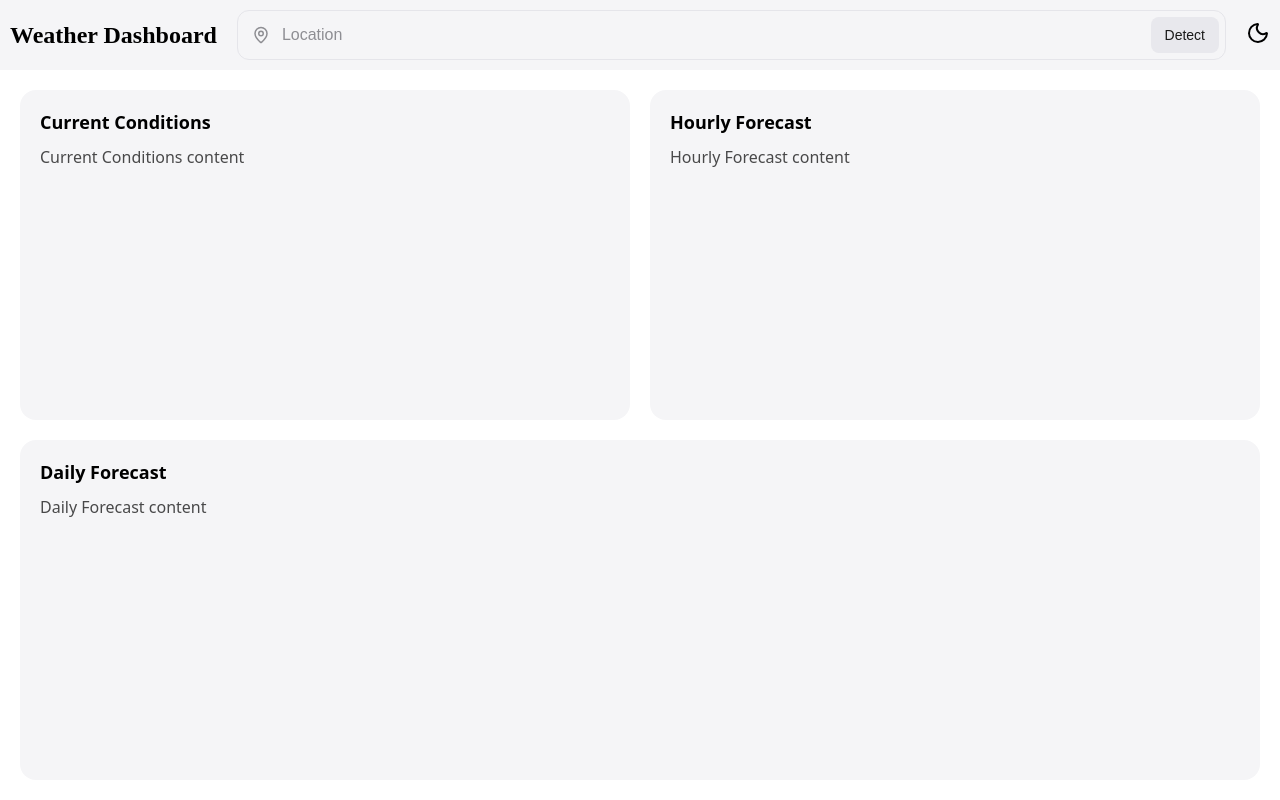
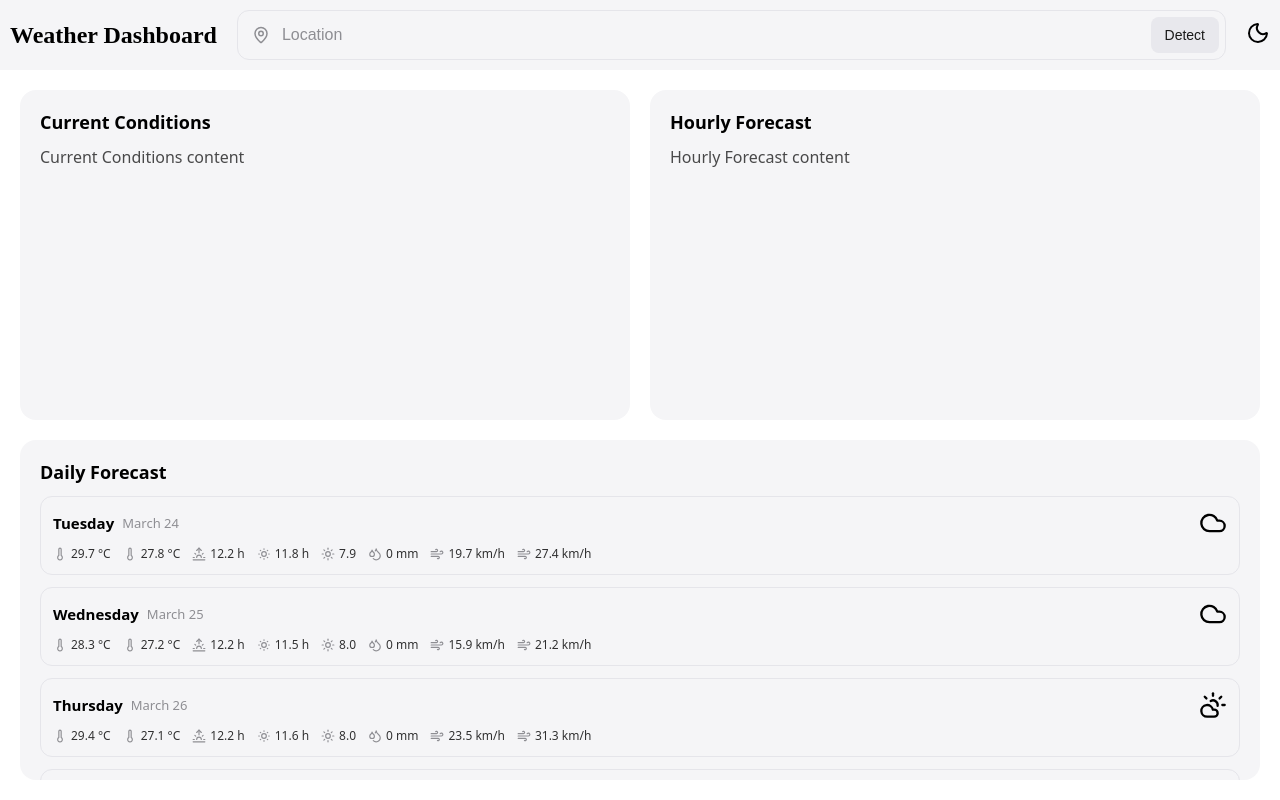
Before and after one commit to Amaan-Kazi/Weather, a React (Vite) app: page / in a window 1280 px wide. Built offline with nearby package versions, Linux system fonts and the light colour scheme; a web font is replaced by a local one.

Commit message:
feat: daily forecast

```diff
--- /dev/null
+++ b/src/components/DailyForecast.jsx
@@ -0,0 +1,115 @@
+import {
+  Sun,
+  CloudSun,
+  Cloud,
+  CloudFog,
+  CloudDrizzle,
+  CloudRain,
+  Snowflake,
+  CloudLightning,
+  Thermometer,
+  Sunrise,
+  Sunset,
+  SunMedium,
+  Droplets,
+  Wind,
+  Gauge,
+} from "lucide-react";
+
+const weatherCodeToIcon = (code) => {
+  switch (code) {
+    case 0:
+      return { icon: Sun, label: "Clear sky" };
+    case 1:
+      return { icon: CloudSun, label: "Mainly clear" };
+    case 2:
+      return { icon: CloudSun, label: "Partly cloudy" };
+    case 3:
+      return { icon: Cloud, label: "Overcast" };
+    case 45:
+    case 48:
+      return { icon: CloudFog, label: "Fog" };
+    case 51:
+    case 53:
+    case 55:
+      return { icon: CloudDrizzle, label: "Drizzle" };
+    case 56:
+    case 57:
+      return { icon: CloudDrizzle, label: "Freezing drizzle" };
+    case 61:
+    case 63:
+    case 65:
+      return { icon: CloudRain, label: "Rain" };
+    case 66:
+    case 67:
+      return { icon: CloudRain, label: "Freezing rain" };
+    case 71:
+    case 73:
+    case 75:
+      return { icon: Snowflake, label: "Snowfall" };
+    case 77:
+      return { icon: Snowflake, label: "Snow grains" };
+    case 80:
+    case 81:
+    case 82:
+      return { icon: CloudRain, label: "Rain showers" };
+    case 85:
+    case 86:
+      return { icon: Snowflake, label: "Snow showers" };
+    case 95:
+      return { icon: CloudLightning, label: "Thunderstorm" };
+    case 96:
+    case 99:
+      return { icon: CloudLightning, label: "Thunderstorm with hail" };
+    default:
+      return { icon: Cloud, label: "Unknown" };
+  }
+};
+
+const formatDate = (date) => {
+  const options = { day: "numeric", month: "long" };
+  return date.toLocaleDateString("en-US", options);
+};
+
+const formatDay = (date) => {
+  return date.toLocaleDateString("en-US", { weekday: "long" });
+};
+
+const dataFields = [
+  { key: "temperature_2m_max", label: "High", unit: "°C", icon: Thermometer, tooltip: "Maximum temperature" },
+  { key: "temperature_2m_min", label: "Low", unit: "°C", icon: Thermometer, tooltip: "Minimum temperature" },
+  { key: "daylight_duration", label: "Daylight", unit: "h", icon: Sunrise, tooltip: "Total daylight hours", convert: (v) => (v / 3600).toFixed(1) },
+  { key: "sunshine_duration", label: "Sunshine", unit: "h", icon: SunMedium, tooltip: "Total sunshine hours", convert: (v) => (v / 3600).toFixed(1) },
+  { key: "uv_index_max", label: "UV Index", unit: "", icon: Sun, tooltip: "Maximum UV index", convert: (v) => v.toFixed(1) },
+  { key: "precipitation_sum", label: "Precipitation", unit: "mm", icon: Droplets, tooltip: "Total precipitation" },
+  { key: "wind_speed_10m_max", label: "Wind", unit: "km/h", icon: Wind, tooltip: "Maximum wind speed" },
+  { key: "wind_gusts_10m_max", label: "Gusts", unit: "km/h", icon: Wind, tooltip: "Maximum wind gusts" },
+];
+
+export default function DailyForecastItem({ data }) {
+  const dayDate = new Date(data.time);
+  const weatherIcon = weatherCodeToIcon(data.weather_code);
+  const WeatherIconComponent = weatherIcon.icon;
+
+  return (
+    <div className="daily-forecast-item">
+      <div className="daily-forecast-header">
+        <div className="daily-forecast-day">{formatDay(dayDate)}</div>
+        <div className="daily-forecast-date">{formatDate(dayDate)}</div>
+        <div className="daily-forecast-icon" title={weatherIcon.label}>
+          <WeatherIconComponent size={28} />
+        </div>
+      </div>
+      <div className="daily-forecast-data">
+        {dataFields.map((field) => (
+          <div key={field.key} className="daily-forecast-data-item" title={field.tooltip}>
+            <field.icon size={14} className="daily-forecast-data-icon" />
+            <span className="daily-forecast-data-value">
+              {field.convert ? field.convert(data[field.key]) : data[field.key]} {field.unit}
+            </span>
+          </div>
+        ))}
+      </div>
+    </div>
+  );
+}
--- a/src/components/main.jsx
+++ b/src/components/main.jsx
@@ -1,4 +1,39 @@
 import SearchBar from "./search-bar";
+import DailyForecastItem from "./DailyForecast";
+
+const dailyData = {
+  time: [
+    new Date("2026-03-24"),
+    new Date("2026-03-25"),
+    new Date("2026-03-26"),
+    new Date("2026-03-27"),
+    new Date("2026-03-28"),
+    new Date("2026-03-29"),
+    new Date("2026-03-30"),
+  ],
+  weather_code: [3, 3, 1, 1, 2, 2, 2],
+  temperature_2m_max: [29.7, 28.3, 29.4, 29.9, 28.3, 27.6, 28.0],
+  temperature_2m_min: [27.8, 27.2, 27.1, 27.9, 26.6, 26.6, 26.9],
+  daylight_duration: [43862.62, 43927.67, 43992.91, 44058.30, 44123.79, 44189.35, 44254.93],
+  sunshine_duration: [42420.29, 41329.20, 41791.67, 43255.93, 43299.88, 43101.15, 43145.53],
+  uv_index_max: [7.90, 7.95, 7.95, 7.95, 8.00, 7.75, 7.80],
+  precipitation_sum: [0.00, 0.00, 0.00, 0.00, 0.00, 0.00, 0.00],
+  wind_speed_10m_max: [19.7, 15.9, 23.5, 16.3, 17.7, 18.3, 17.1],
+  wind_gusts_10m_max: [27.4, 21.2, 31.3, 22.3, 24.1, 24.1, 24.5],
+};
+
+const forecastDays = dailyData.time.map((time, index) => ({
+  time,
+  weather_code: dailyData.weather_code[index],
+  temperature_2m_max: dailyData.temperature_2m_max[index],
+  temperature_2m_min: dailyData.temperature_2m_min[index],
+  daylight_duration: dailyData.daylight_duration[index],
+  sunshine_duration: dailyData.sunshine_duration[index],
+  uv_index_max: dailyData.uv_index_max[index],
+  precipitation_sum: dailyData.precipitation_sum[index],
+  wind_speed_10m_max: dailyData.wind_speed_10m_max[index],
+  wind_gusts_10m_max: dailyData.wind_gusts_10m_max[index],
+}));
 
 export default function Main() {
   return (
@@ -25,6 +60,7 @@ export default function Main() {
           background: var(--background2);
           border-radius: 16px;
           padding: 20px;
+          overflow-y: auto;
         }
 
         .main-section {
@@ -45,6 +81,74 @@ export default function Main() {
           color: var(--text);
           opacity: 0.7;
         }
+
+        /* Daily Forecast Styles */
+        .daily-forecast-container {
+          display: flex;
+          flex-direction: column;
+          gap: 12px;
+        }
+
+        .daily-forecast-item {
+          display: flex;
+          flex-direction: column;
+          gap: 8px;
+          padding: 12px;
+          background: var(--search-bg);
+          border-radius: 12px;
+          border: 1px solid var(--search-border);
+        }
+
+        .daily-forecast-header {
+          display: flex;
+          align-items: center;
+          gap: 8px;
+        }
+
+        .daily-forecast-day {
+          font-size: 15px;
+          font-weight: 600;
+          color: var(--text);
+        }
+
+        .daily-forecast-date {
+          font-size: 13px;
+          color: var(--search-placeholder);
+        }
+
+        .daily-forecast-icon {
+          margin-left: auto;
+          color: var(--text);
+          display: flex;
+          align-items: center;
+        }
+
+        .daily-forecast-data {
+          display: flex;
+          flex-wrap: wrap;
+          gap: 12px;
+        }
+
+        .daily-forecast-data-item {
+          display: flex;
+          align-items: center;
+          gap: 4px;
+          cursor: help;
+        }
+
+        .daily-forecast-data-icon {
+          color: var(--search-placeholder);
+        }
+
+        .daily-forecast-data-value {
+          font-size: 12px;
+          color: var(--text);
+          opacity: 0.8;
+        }
+
+        .daily-forecast-data-item[title] {
+          position: relative;
+        }
       `}</style>
 
       <div className="main-top">
@@ -60,7 +164,11 @@ export default function Main() {
 
       <div className="main-bottom">
         <div className="section-title">Daily Forecast</div>
-        <div className="section-content">Daily Forecast content</div>
+        <div className="daily-forecast-container">
+          {forecastDays.map((day, index) => (
+            <DailyForecastItem key={index} data={day} />
+          ))}
+        </div>
       </div>
     </div>
   );
```
